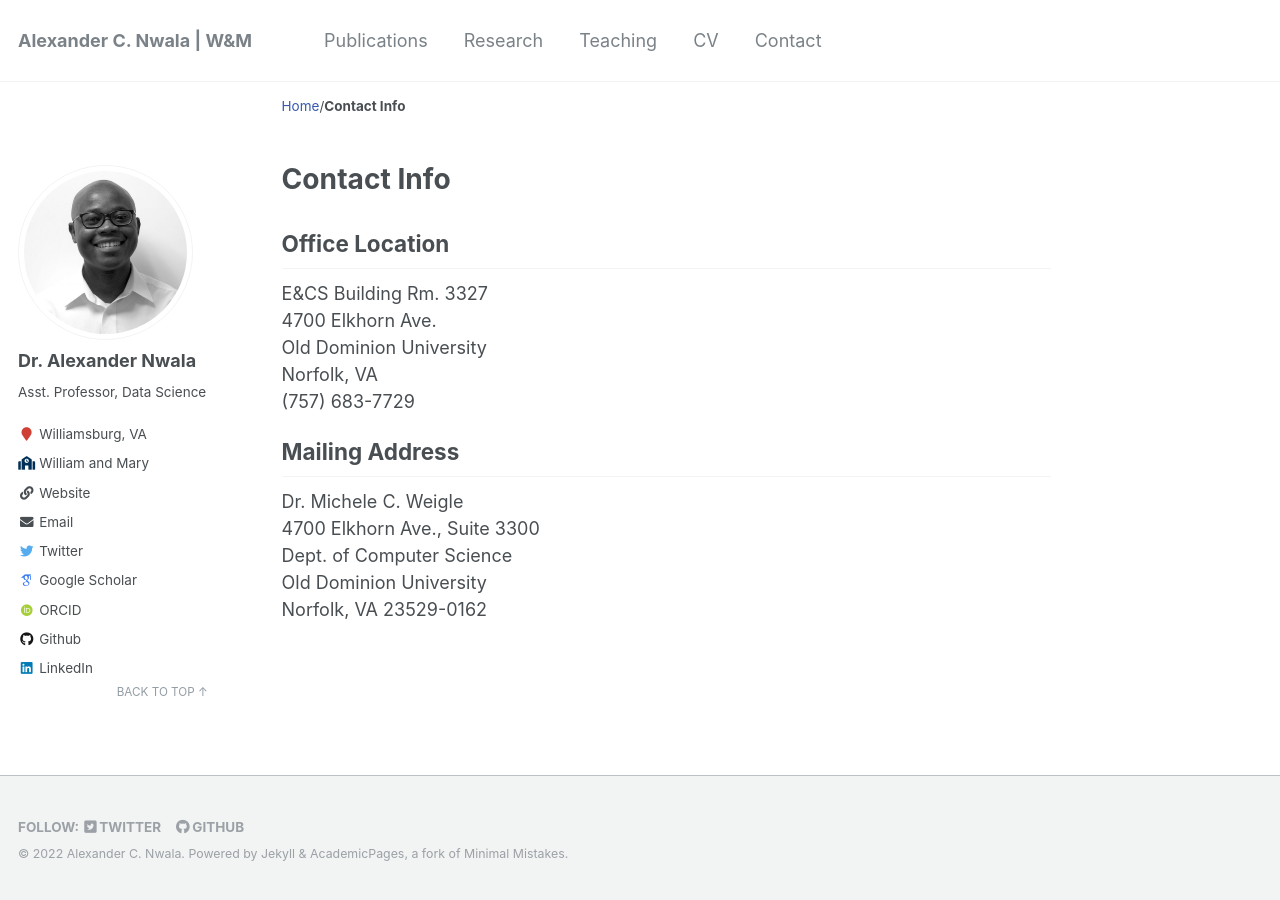
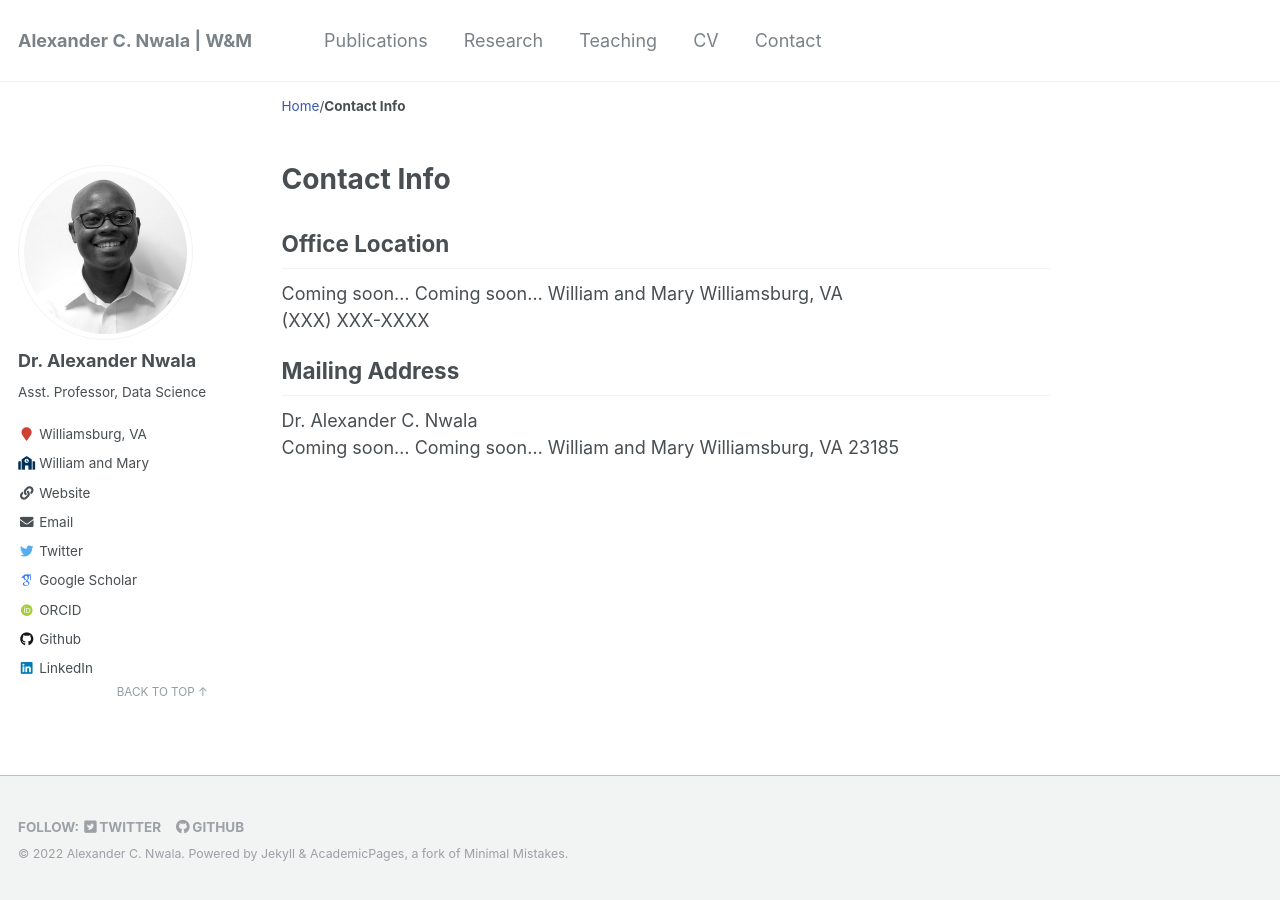
Before and after one commit to xandernwala/xandernwala.github.io, a Jekyll site: the page built from _pages/contact.md, in a window 1280 px wide. Built offline with Jekyll 4.4.1, drawn with Linux system fonts in a browser that asks for light colours; some web fonts are replaced.

Commit message:
updating contact with placeholders

```diff
--- a/_pages/contact.md
+++ b/_pages/contact.md
@@ -5,16 +5,16 @@ title: "Contact Info"
 
 ## Office Location
 
-E&amp;CS Building Rm. 3327
-4700 Elkhorn Ave.
-Old Dominion University
-Norfolk, VA
-(757) 683-7729
+Coming soon...
+Coming soon...
+William and Mary
+Williamsburg, VA
+(XXX) XXX-XXXX
 
 ## Mailing Address
 
-Dr. Michele C. Weigle
-4700 Elkhorn Ave., Suite 3300
-Dept. of Computer Science
-Old Dominion University
-Norfolk, VA 23529-0162
+Dr. Alexander C. Nwala
+Coming soon...
+Coming soon...
+William and Mary
+Williamsburg, VA 23185
```
Also changed, not shown: 2 other files.
